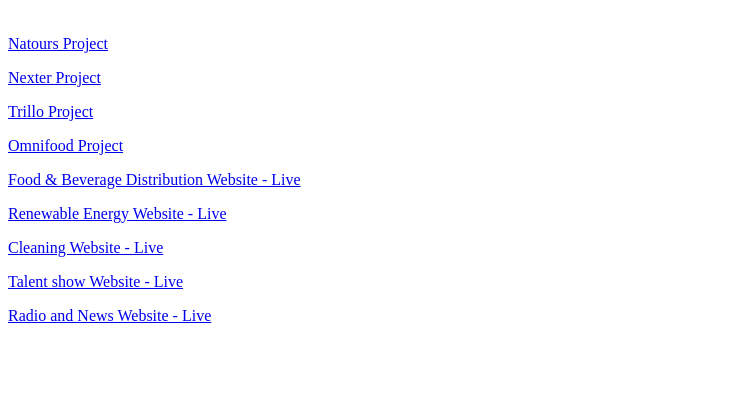
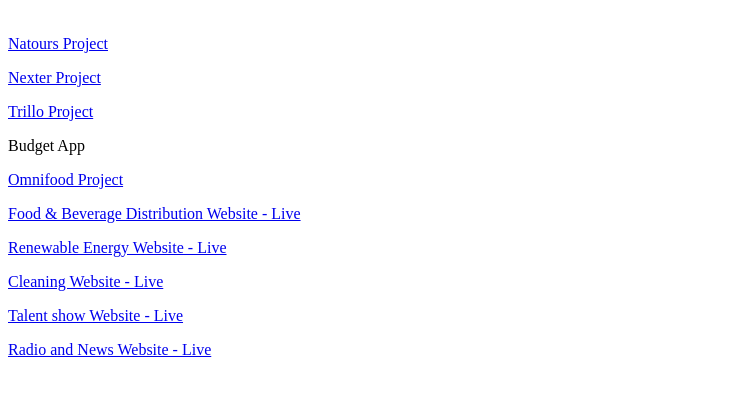
Before and after one commit to joenele/joenele.github.io, a plain HTML site: page index.html in a window 1280 px wide. Shown: the part 79-472 px from the top of the page, without its empty margins (0-749 px from the left). Drawn offline with Linux system fonts and the light colour scheme.

Commit message:
Update index.html

```diff
--- a/index.html
+++ b/index.html
@@ -5,6 +5,7 @@
     <p><a href="https://joenele.github.io/natours/">Natours Project</a></p>
     <p><a href="https://joenele.github.io/nexter/">Nexter Project</a></p>
     <p><a href="https://joenele.github.io/trillo/">Trillo Project</a></p>
+    <p><a hred="https://joenele.github.io/budgetapp/">Budget App</a></p>
     <p><a href="https://joenele.github.io/Omnifood/">Omnifood Project</a></p>
     <p><a href="http://www.coreasdistribution.com/">Food & Beverage Distribution Website - Live</a></p>
     <p><a href="http://energyunit.gov.vc/energyunit/">Renewable Energy Website - Live</a></p>
```
